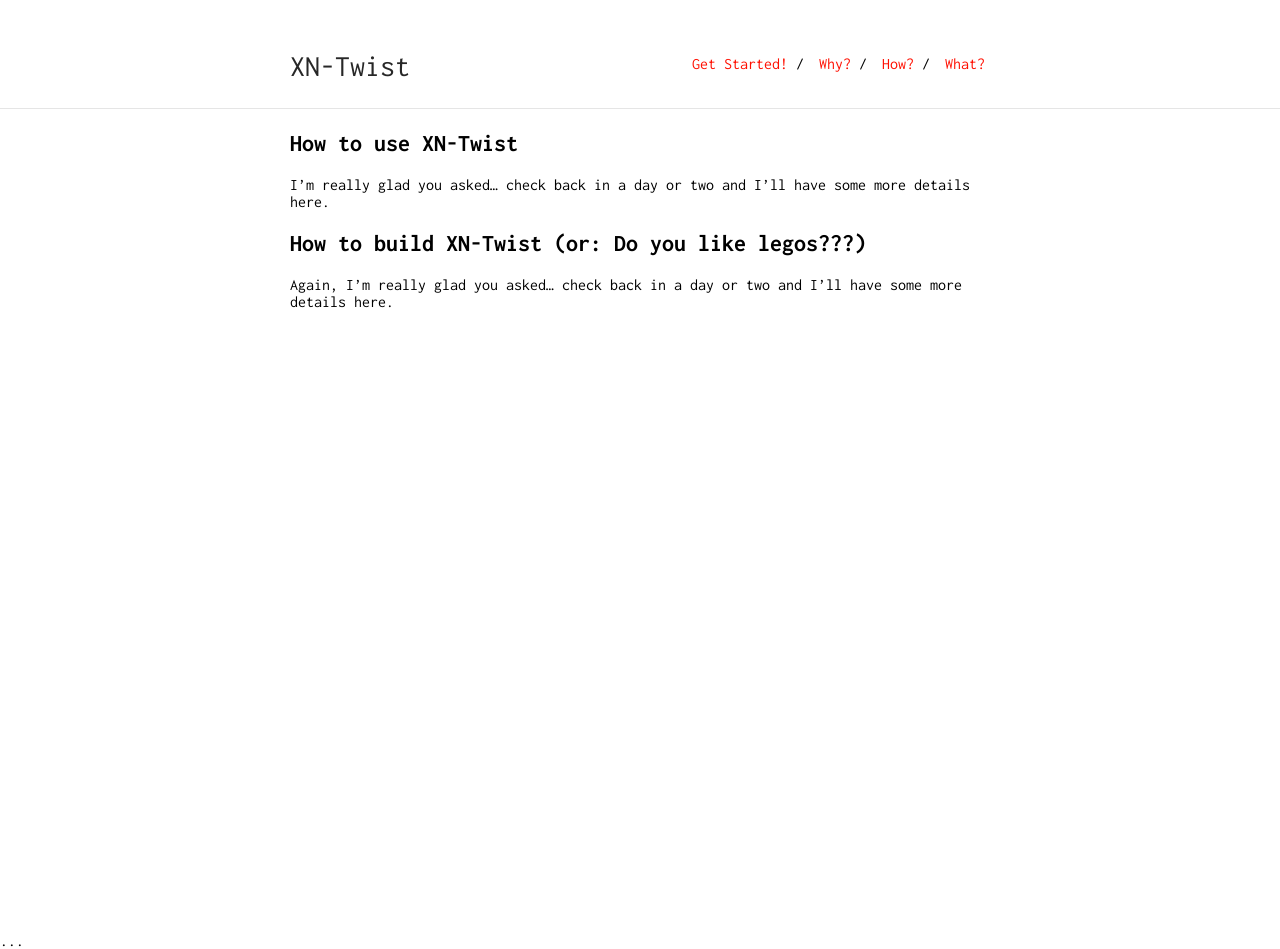
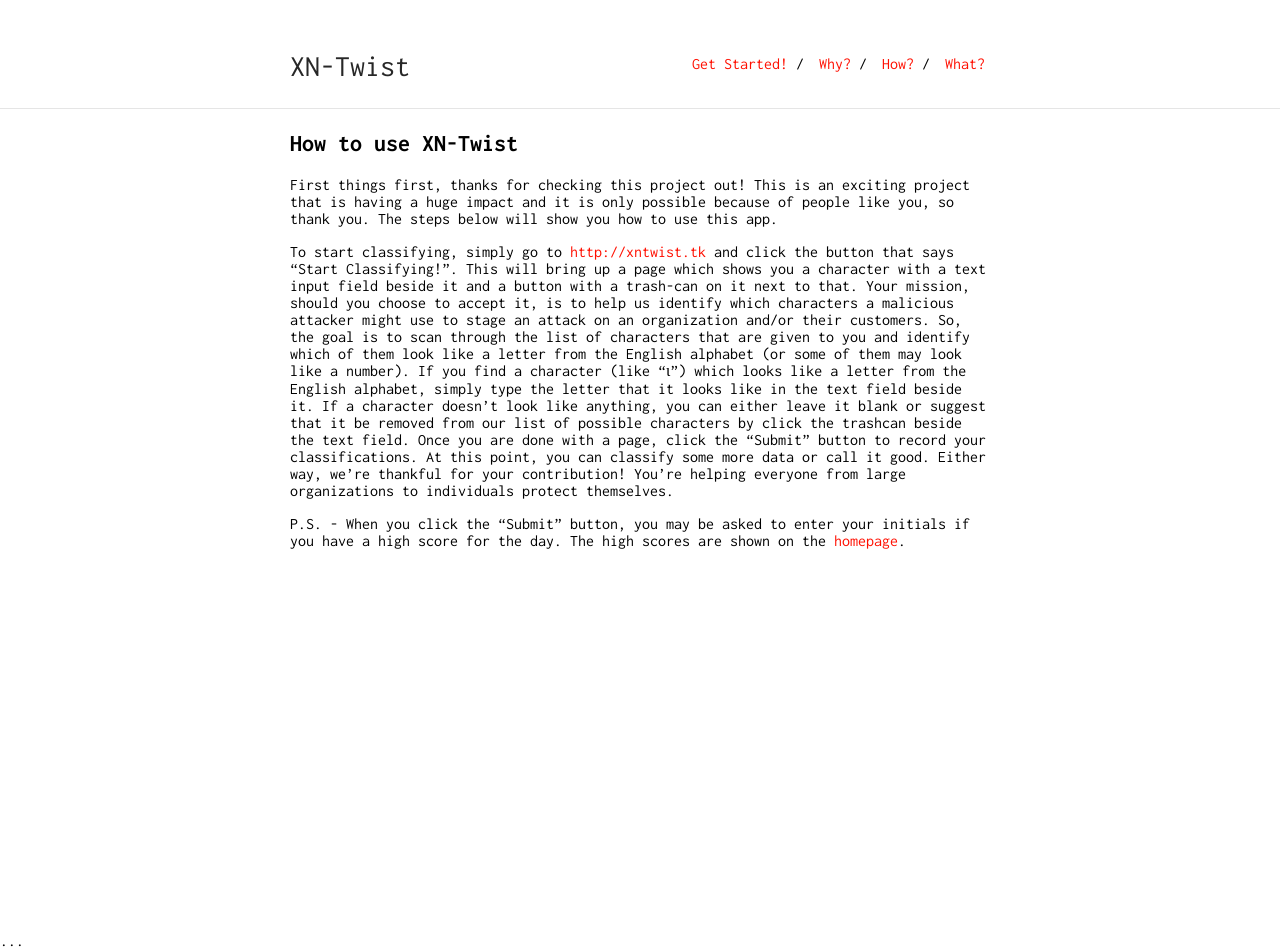
Before and after one commit to xn-twist/xn-twist.github.io, a Jekyll site: the page built from how.md, in a window 1280 px wide. Built offline with Jekyll 4.4.1, drawn with Linux system fonts in a browser that asks for light colours; our own code applies the rules of GitHub Pages for plain Markdown files.

Commit message:
Updating how and why

```diff
--- a/how.md
+++ b/how.md
@@ -4,8 +4,8 @@ layout: default
 
 ## How to use XN-Twist
 
-I'm really glad you asked... check back in a day or two and I'll have some more details here.
+First things first, thanks for checking this project out! This is an exciting project that is having a huge impact and it is only possible because of people like you, so thank you. The steps below will show you how to use this app.
 
-## How to build XN-Twist (or: Do you like legos???)
+To start classifying, simply go to [http://xntwist.tk](http://xntwist.tk) and click the button that says "Start Classifying!". This will bring up a page which shows you a character with a text input field beside it and a button with a trash-can on it next to that. Your mission, should you choose to accept it, is to help us identify which characters a malicious attacker might use to stage an attack on an organization and/or their customers. So, the goal is to scan through the list of characters that are given to you and identify which of them look like a letter from the English alphabet (or some of them may look like a number). If you find a character (like "ι") which looks like a letter from the English alphabet, simply type the letter that it looks like in the text field beside it. If a character doesn't look like anything, you can either leave it blank or suggest that it be removed from our list of possible characters by click the trashcan beside the text field. Once you are done with a page, click the "Submit" button to record your classifications. At this point, you can classify some more data or call it good. Either way, we're thankful for your contribution! You're helping everyone from large organizations to individuals protect themselves.
 
-Again, I'm really glad you asked... check back in a day or two and I'll have some more details here.
+P.S. - When you click the "Submit" button, you may be asked to enter your initials if you have a high score for the day. The high scores are shown on the [homepage](http://xntwist.tk).
```
Also changed, not shown: why.md (+2 -0 lines).
